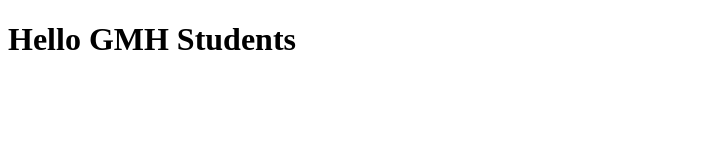
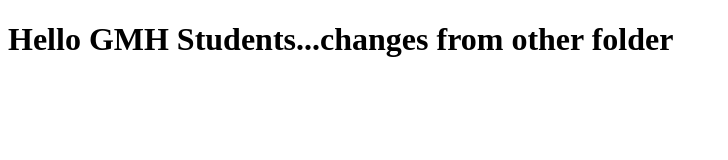
Before and after one commit to Rcorporan89/myphotoapp, a plain HTML site: page src/main/resources/static/Index.html in a window 1280 px wide. Shown: the whole page, without its empty margins (0-728 px from the left). Drawn offline with Linux system fonts and the light colour scheme.

Commit message:
Changes to Index 62822

```diff
--- a/src/main/resources/static/Index.html
+++ b/src/main/resources/static/Index.html
@@ -5,6 +5,6 @@
     <title>Hello Git</title>
 </head>
 <body>
-<h1>Hello GMH Students</h1>
+<h1>Hello GMH Students...changes from other folder</h1>
 </body>
 </html>
```
